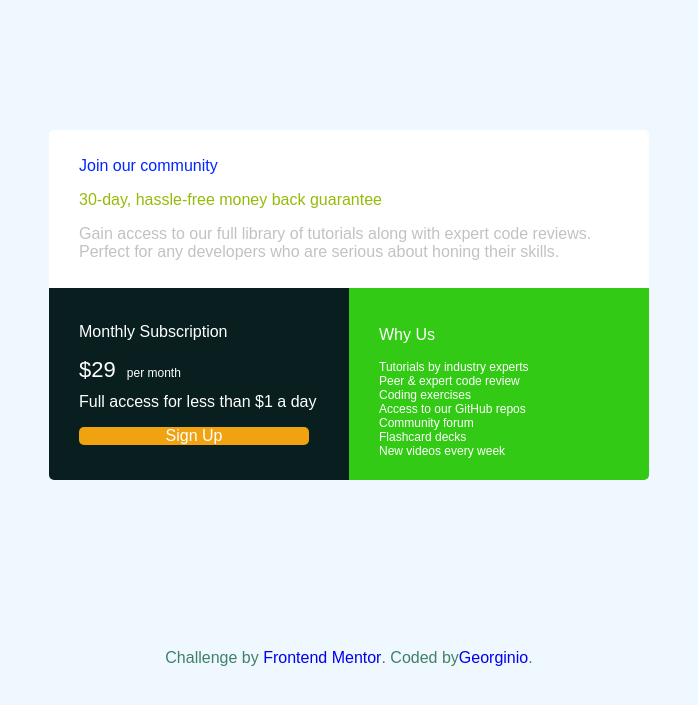
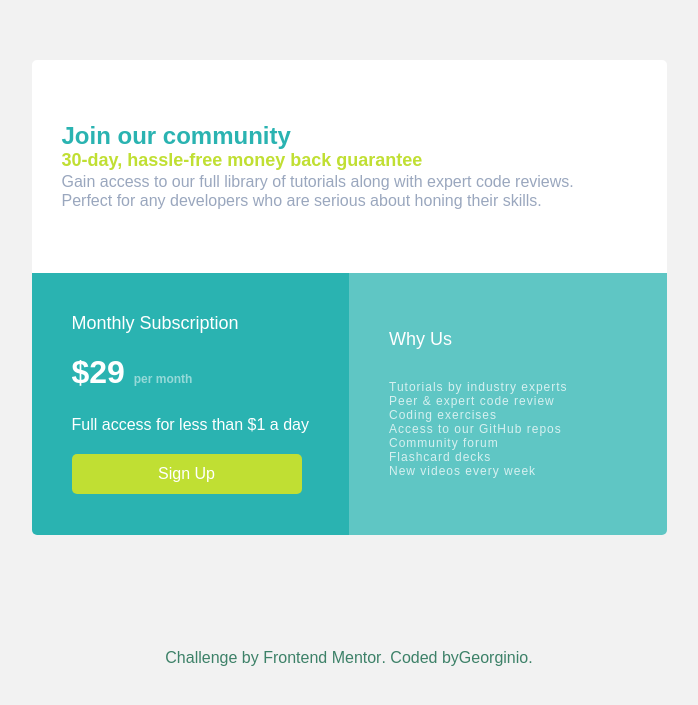
Before and after one commit to Georginio-prod/single-price-grid, a plain HTML site: page index.html in a window 1280 px wide. Shown: the part 103-808 px from the top of the page, without its empty margins (291-989 px from the left). Drawn offline with Linux system fonts and the light colour scheme.

Commit message:
style : add style but is not ok for the original card

```diff
--- a/index.html
+++ b/index.html
@@ -5,8 +5,7 @@
     <meta name="viewport" content="width=device-width, initial-scale=1.0">
     <link rel="stylesheet" href="./style.css">
     <link rel="shortcut icon" href="./public/favicon-32x32.png" type="image/x-icon">
-    <title> Single Price Grid Component</title>
-
+    <title>Single Price Grid Component</title>
 </head>
 <body>
     <div class="container">
@@ -26,23 +25,24 @@
                             Perfect for any developers who are serious about honing their skills.
                         </span>
             </div>
-
         </div>
 
         <div class="card__second">
+
             <div class="card__second--fi">
 
                 <p class="title">
                     Monthly Subscription <br>
                 </p>
 
-                <span class="number">
+                <p class="number">
                     &dollar;29
 
                     <span class="des">per month</span>
-                </span>
 
-                Full access for less than &dollar;1 a day <br>
+                </p>
+
+                <span class="texte">Full access for less than &dollar;1 a day <br></span>
 
                     <p class="btn">
                         Sign Up
@@ -50,10 +50,13 @@
             </div>
 
             <div class="card__second--sc">
+
                 <p class="title">
+
                     Why Us <br>
+
                 </p>
-
+                <p class="title__de">
                     Tutorials by industry experts <br>
                     Peer &amp; expert code review <br>
                     Coding exercises <br>
@@ -61,13 +64,15 @@
                     Community forum <br>
                     Flashcard decks <br>
                     New videos every week
+                </p>
+
             </div>
         </div>
     </div>
 
     <div class="attribution">
-        Challenge by <a href="https://www.frontendmentor.io?ref=challenge" target="_blank"  style="text-decoration:none">&nbsp;Frontend Mentor</a>.
-        Coded by <a href="https://georginio-prod.github.io/Stats-preview-card-component/html/StatsPreviewCard.html"  style="text-decoration:none">Georginio</a>.
+        Challenge by <a href="https://www.frontendmentor.io?ref=challenge" target="_blank" style="text-decoration:none">&nbsp;Frontend Mentor</a>.
+        Coded by <a href="https://georginio-prod.github.io/Stats-preview-card-component/html/StatsPreviewCard.html" style="text-decoration:none">Georginio</a>.
     </div>
 </body>
 </html>
--- a/style.css
+++ b/style.css
@@ -1,10 +1,12 @@
-*{
+* {
     box-sizing: border-box;
-    font-family: Outfit, sans-serif;
+    font-family: 'Outfit', sans-serif;
+    margin: 0;
+    padding: 0;
 }
 
 body {
-    background-color: aliceblue;
+    background-color: #F2F2F2;
     height: 100vh;
     display: flex;
     justify-content: center;
@@ -13,15 +15,14 @@ body {
 
 .container {
     background-color: white;
-    width: 600px;
-    height: 350px;
+    width: 635px;
+    height: 475px;
     display: flex;
     justify-content: center;
     align-items: center;
     flex-direction: column;
     border-radius: 5px;
     overflow: hidden;
-
 }
 
 .card__first {
@@ -36,18 +37,27 @@ body {
 .card__first--position {
     flex-direction: column;
 
+
 }
 
 .card__first--ti {
-    color: rgb(0, 38, 255);
+    color: #2AB3B1;
+    font-weight: 600;
+    font-size: 24px;
+
 }
 
 .card__first--des{
-    color: rgb(148, 187, 9);
+    color: #C0DF33;
+    font-weight: 600;
+    font-size: 18px;
+
 }
 
 .card__first--par {
-    color: rgb(193, 194, 196);
+    color: #9AA7BE;
+
+    font-size: 16px;
 
 }
 
@@ -58,63 +68,79 @@ body {
     justify-content: center;
     align-items: center;
     color: white;
-
 }
 
 .card__second--fi, .card__second--sc {
     flex-direction: column;
-    padding: 30px;
-
+    padding: 40px;
 }
 
 .card__second--fi {
-    background-color: rgb(9, 31, 31);
+    background-color: #2AB3B1;
     height: 100%;
     width: 50%;
     display: flex;
     justify-content: center;
     align-items: flex-start;
+    flex-direction: column;
+
+    gap: 20px;
+}
+.number {
+    font-size: 32px;
+    margin-bottom: 5px;
+    font-weight: 600;
+}
+
+.des {
+    font-size: 12px;
+    opacity: 50%;
+}
+
+.texte  {
 
 }
 
-.number {
-    font-size: 22px;
-    margin-bottom: 10px;
-}
-
-.des{
-    font-size: 12px;
-    padding-left: 5px;
-
-}
-
-.btn{
-    background-color: rgb(240, 162, 16);
+.btn {
+    background-color: #C0DF33;
     display: flex;
     justify-content: center;
     align-items: center;
     border-radius: 5px;
     width: 230px;
+    height: 40px;
+    text-align: center;
+    cursor: pointer;
 
 }
 
-.card__second--sc{
-    background-color: rgb(50, 202, 20);
+
+.card__second--sc {
+    background-color:  #2AB3B1;
     height: 100%;
     width: 50%;
     font-size: 12px;
     display: flex;
     justify-content: center;
     align-items: flex-start;
+    gap: 15px;
+    color: white;
+    opacity: 75%;
+    gap: 30px;
+}
+
+
+.title__de {
+
+    opacity: 75%;
+    letter-spacing: 1px;
 
 }
 
 .title {
-    font-size: 16px;
+    font-size: 18px;
 
 }
-
-
 
 .attribution {
     display: flex;
@@ -125,8 +151,11 @@ body {
     bottom: 30px;
     width: 100%;
     text-align: center;
+}
+
+.attribution a {
     text-decoration: none;
-
+    color: inherit;
 }
 
 .attribution a:visited {
```
Lines whose indentation alone changed are shown as unchanged.
